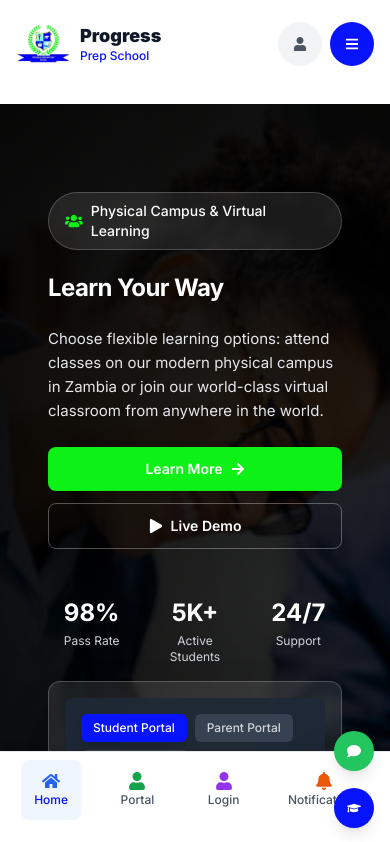
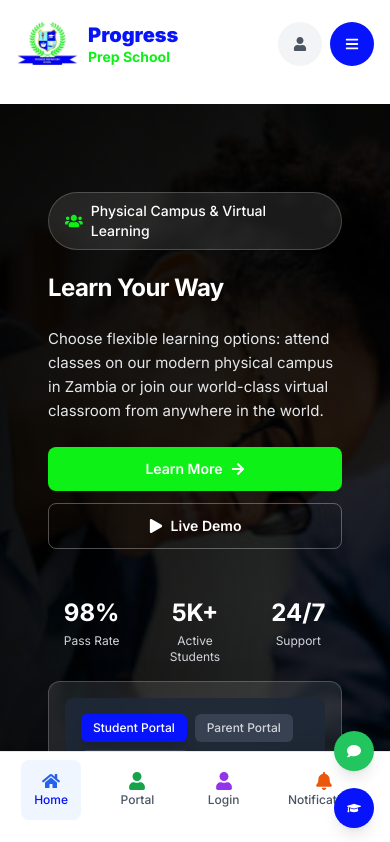
Before and after one commit to Bymax22/PPS, a Next.js app in the folder apps/web/: page / in a window 390 px wide. Shown: the top 842 px of the page. Built offline with nearby package versions, Linux system fonts and the light colour scheme; a web font is replaced by a local one.

Commit message:
Increase mobile logo to 16, make Progress blue and Prep School green

```diff
--- a/apps/web/app/components/Header.tsx
+++ b/apps/web/app/components/Header.tsx
@@ -127,21 +127,21 @@ export default function Header() {
                 href="/"
                 className="flex items-center space-x-2 min-h-[44px]"
               >
-                <div className="relative w-14 h-14">
+                <div className="relative w-16 h-16">
                   <Image
                     src="/logo.png"
                     alt="Progress Preparatory"
                     fill
                     className="object-contain"
-                    sizes="56px"
+                    sizes="64px"
                     priority
                   />
                 </div>
                 <div className="flex flex-col">
-                  <div className="font-black text-lg text-gray-900 leading-tight">
+                  <div className="font-black text-xl text-[#0713FB] leading-tight">
                     Progress
                   </div>
-                  <div className="text-xs text-[#0713FB] font-medium leading-tight">
+                  <div className="text-sm text-[#0EF117] font-bold leading-tight">
                     Prep School
                   </div>
                 </div>
```
